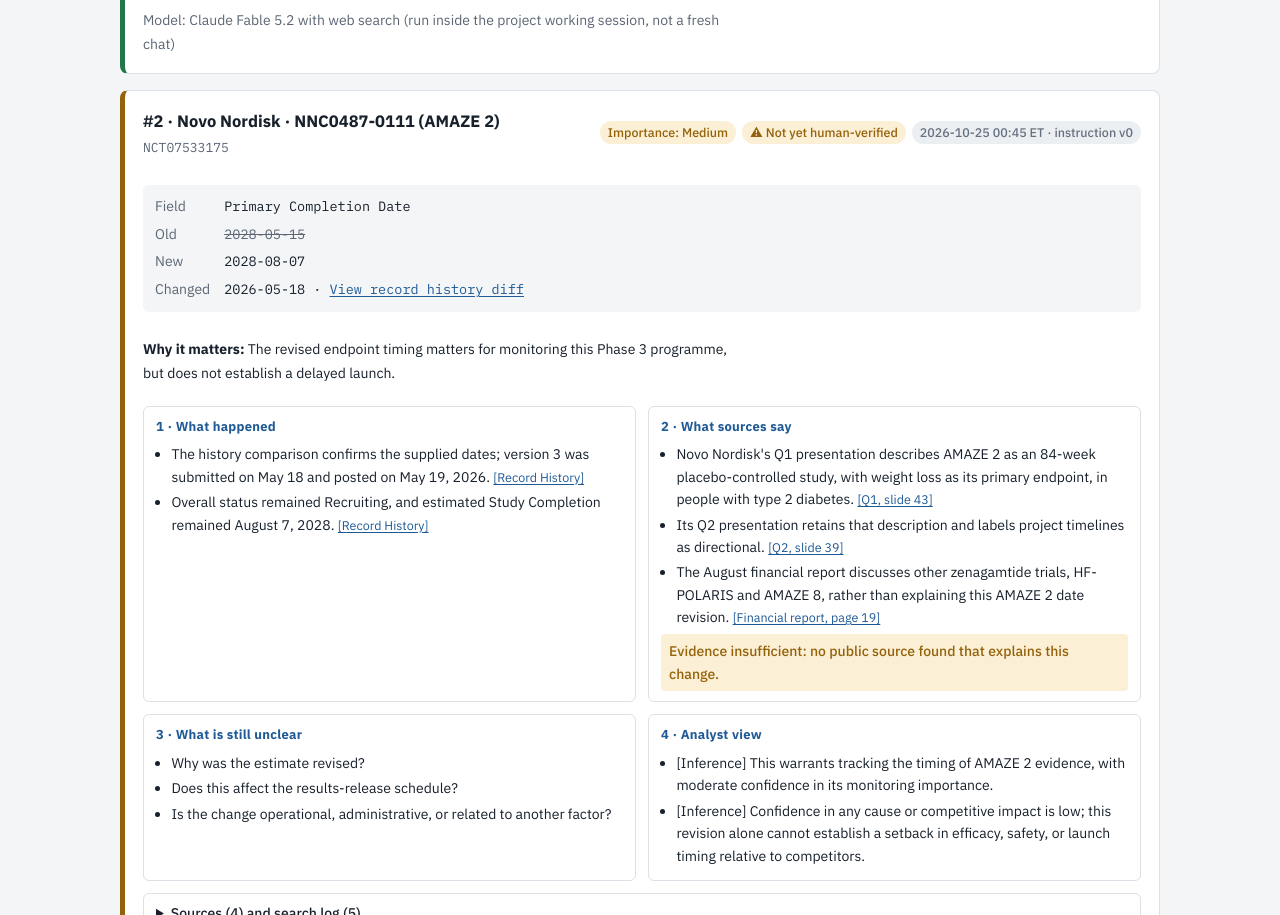
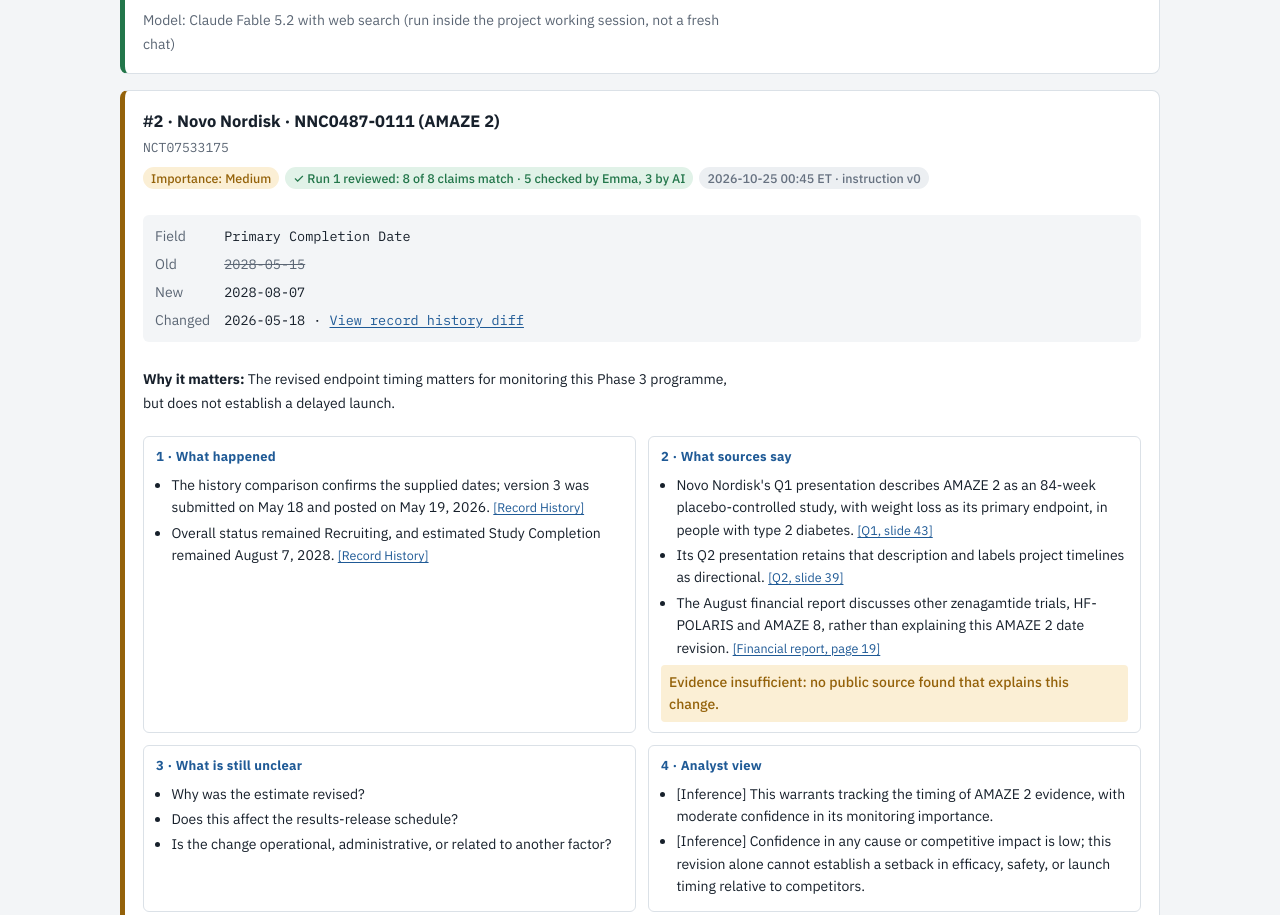
Before and after one commit to EmmaZhao422/trial-watch, a plain HTML site: page index.html in a window 1280 px wide. Shown: the part 6258-7173 px from the top of the page. Drawn offline with Linux system fonts and the light colour scheme.

Commit message:
Site: show who checked each claim and the reviewed status of brief #2
Co-Authored-By: Claude Fable 5.2 <noreply@anthropic.com>
Claude-Session: https://claude.ai/code/session_01N561SCAyz2Lz2eJq66ve2N

```diff
--- a/index.html
+++ b/index.html
@@ -239,7 +239,8 @@ footer{max-width:1080px;margin:0 auto;padding:18px 20px 40px;border-top:1px soli
       <h3 style="margin-bottom:8px">Review status and next steps</h3>
       <ul>
         <li><span class="pill warn">In progress</span> Check every Agent claim (correct / wrong / no source)</li>
-        <li><span class="pill acc">AI pre-check</span> Brief #2, run 1: 7 of 8 claims matched their sources; 1 source could not be opened. Brief #3: 4 of 6 matched, 2 could not be confirmed, and the Agent missed one date change in the same record version. Details are under each brief. This is not the human review.</li>
+        <li><span class="pill ok">Reviewed</span> Brief #2, run 1: all 8 claims match their sources. Emma checked 5 of them herself; the other 3 were checked by AI in the source PDFs.</li>
+        <li><span class="pill acc">AI pre-check</span> Brief #3: 4 of 6 matched, 2 could not be confirmed, and the Agent missed one date change in the same record version. Details are under each brief. This is not the human review.</li>
         <li><span class="pill todo">Dropped</span> A hand-written brief for change #1 as a human baseline: not written; the Agent ran change #1 directly on Nov 19, 2026</li>
         <li><span class="pill todo">To do</span> Revise the instruction to v1 based on the issues found, re-run and compare</li>
         <li><span class="pill acc">Rule</span> A brief that ends in "Evidence insufficient" is flagged for a re-check after 7 days: for change #4 the company's explanation appeared a week after the registry update.</li>
@@ -256,7 +257,7 @@ footer{max-width:1080px;margin:0 auto;padding:18px 20px 40px;border-top:1px soli
       <li>Only 6 cases so far, and only 1 has a cause that public sources explain.</li>
       <li>There is no hand-written brief to compare the Agent against.</li>
       <li>Briefs #1 and #4 to #6 were written by Claude inside the project's working session rather than a fresh chat, so they are not an independent test of the instruction.</li>
-      <li>No accuracy figure yet; that comes after the claim-by-claim review.</li>
+      <li>Only one run of one brief (#2) has been reviewed with a human in the loop. Its 8 of 8 is a result for that brief, not an accuracy rate for the Agent.</li>
     </ul>
   </div>
 </section>
@@ -302,9 +303,9 @@ function renderRun(r){
 const CHECK = {match:["Matches source","ok"], unchecked:["Could not check","todo"], missed:["Missed by the Agent","warn"], wrong:["Wrong","hi"]};
 function renderCheck(k){
   if (!k) return "";
-  return `<details><summary>Claim check · ${esc(k.summary)}</summary><div class="dbody"><p class="sub">${esc(k.label)}. This is not the human review.</p>
-    <table><thead><tr><th>Claim in the brief</th><th>Result</th><th>Checked against</th></tr></thead><tbody>
-    ${k.items.map(i => { const v = CHECK[i.result] || [i.result, "todo"]; return `<tr><td>${esc(i.claim)}</td><td><span class="pill ${v[1]}">${esc(v[0])}</span></td><td>${esc(i.note)}</td></tr>`; }).join("")}
+  return `<details><summary>Claim check · ${esc(k.summary)}</summary><div class="dbody"><p class="sub">${esc(k.label)}.${k.human ? "" : " This is not the human review."}</p>
+    <table><thead><tr><th>Claim in the brief</th><th>Result</th><th>Checked against</th><th>Checked by</th></tr></thead><tbody>
+    ${k.items.map(i => { const v = CHECK[i.result] || [i.result, "todo"]; return `<tr><td>${esc(i.claim)}</td><td><span class="pill ${v[1]}">${esc(v[0])}</span></td><td>${esc(i.note)}</td><td>${esc(i.by || "AI")}</td></tr>`; }).join("")}
     </tbody></table></div></details>`;
 }
 
@@ -316,7 +317,7 @@ function renderCard(c){
   }
   const r = c.runs[0];
   const sevCls = {High:"hi", Medium:"warn", Low:"ok"}[r.importance] || "todo";
-  const ver = c.verification === "verified" ? `<span class="pill ok">✓ Human-verified</span>` : `<span class="pill warn">⚠ Not yet human-verified</span>`;
+  const ver = c.verification === "verified" ? `<span class="pill ok">✓ Human-verified</span>` : c.verification === "reviewed" ? `<span class="pill ok">✓ ${esc(c.verification_label)}</span>` : `<span class="pill warn">⚠ Not yet human-verified</span>`;
   const last = c.runs[c.runs.length - 1];
   const age = (Date.now() - new Date(String(last.run_at).slice(0, 10))) / 86400000;
   const recheck = last.evidence_insufficient && age > 7 ? `<span class="pill acc">Re-check due · last run ${Math.floor(age)} days ago</span>` : "";
```
